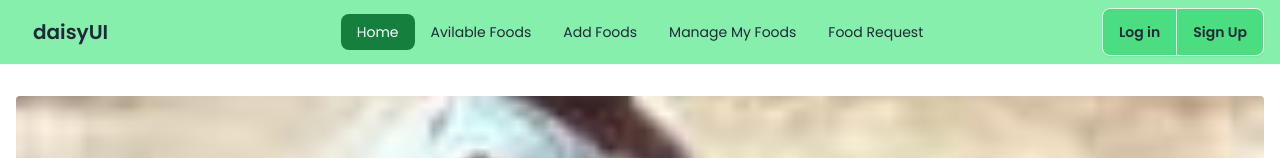
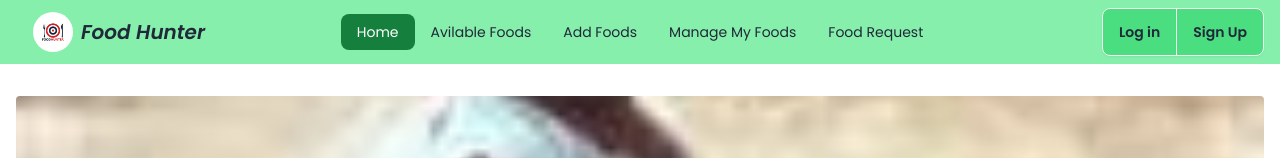
Before and after one commit to SajmulHossain/food-hunter-client, a React (Vite) app: page / in a window 1280 px wide. Shown: the top 158 px of the page. Built offline with nearby package versions, Linux system fonts and the light colour scheme; no server answers.

Commit message:
logo and name added

```diff
--- a/src/mainComponents/Header.jsx
+++ b/src/mainComponents/Header.jsx
@@ -1,6 +1,7 @@
 import { Link, NavLink, useLocation } from "react-router-dom";
 import useAuth from "../hooks/useAuth";
 import toast from "../utils/toast";
+import logo from '../assets/logo.png'
 
 const Header = () => {
   const { user, logout, setLoading } = useAuth();
@@ -99,7 +100,8 @@ const Header = () => {
             </ul>
           </div>
           <Link to="/" className="btn btn-ghost text-xl hover:bg-inherit">
-            daisyUI
+            <img src={logo} className="h-10 w-10 rounded-full" alt="logo png" />
+          <span className="italic">Food Hunter</span>
           </Link>
         </div>
         <div className="navbar-center hidden lg:flex">
```
